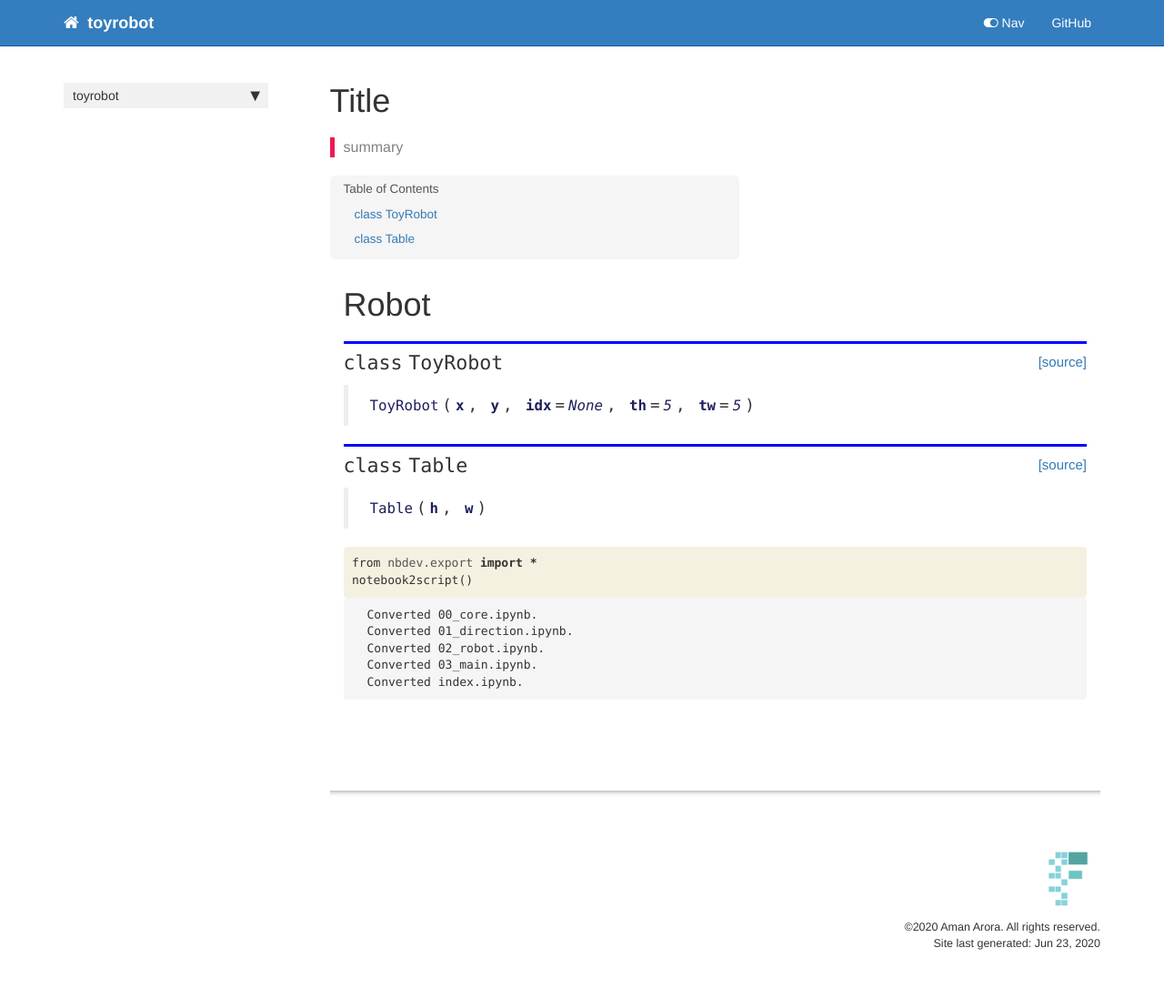
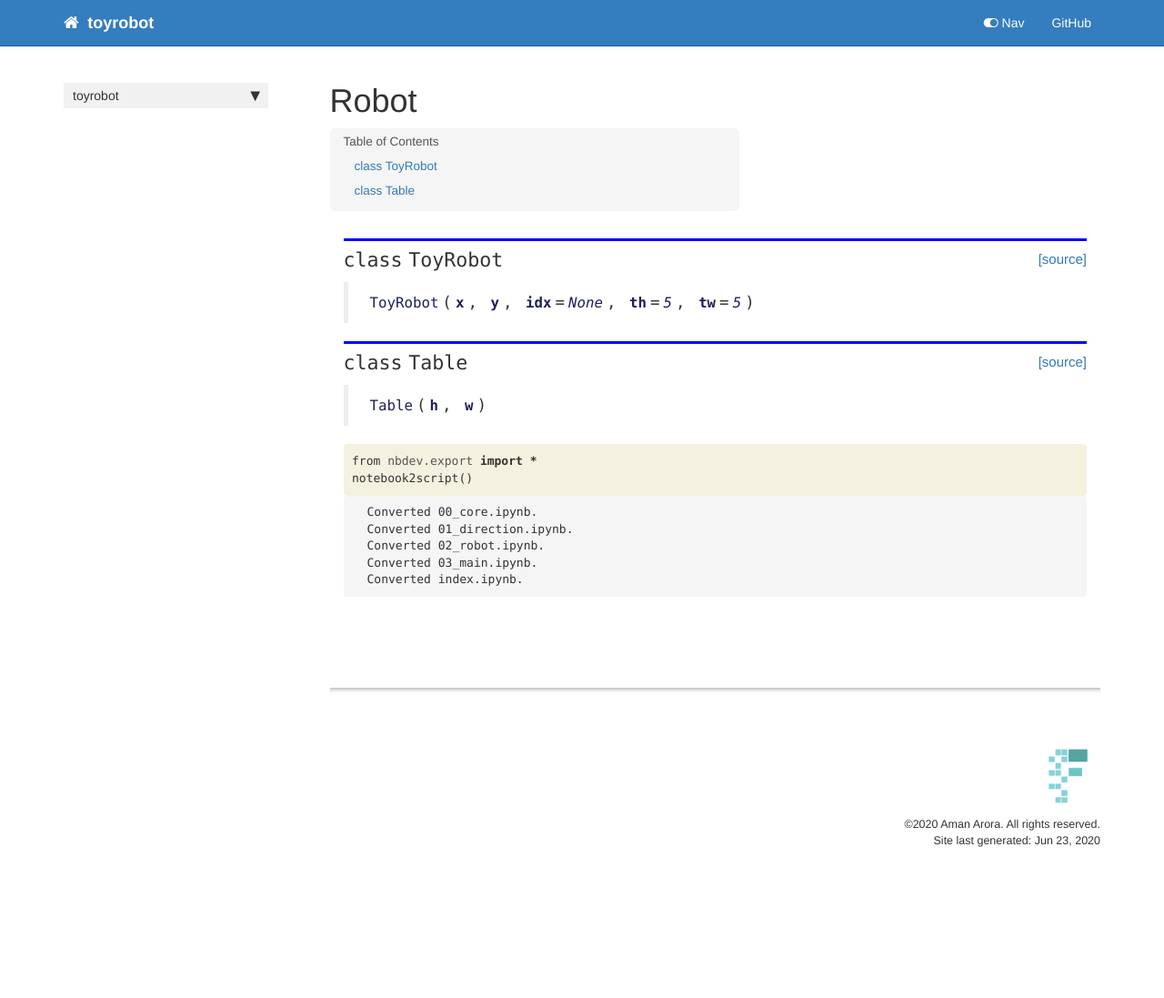
Before and after one commit to amaarora/toyrobot, a Jekyll site: the page built from docs/robot.html, in a window 1280 px wide. Shown: the whole page at 91% size. Built offline with Jekyll 4.4.1, drawn with Linux system fonts in a browser that asks for light colours; nearby versions of some CDN libraries; comment, search, counter and statistics services are not loaded; after the commit the page ends 984 px from its top, so only the background shows below that.

```diff
--- a/docs/_data/sidebars/home_sidebar.yml
+++ b/docs/_data/sidebars/home_sidebar.yml
@@ -16,7 +16,7 @@
       title: 'Direction '
       url: /direction
     - output: web,pdf
-      title: Title
+      title: Robot
       url: /robot
     - output: web,pdf
       title: Main
--- a/docs/index.html
+++ b/docs/index.html
@@ -35,7 +35,7 @@
 </div>
 <div class="cell border-box-sizing text_cell rendered"><div class="inner_cell">
 <div class="text_cell_render border-box-sizing rendered_html">
-<p><code>pip install toyrobot</code></p>
+<p><code>pip install -e .</code></p>
 
 </div>
 </div>
--- a/docs/robot.html
+++ b/docs/robot.html
@@ -1,11 +1,12 @@
 ---
 
-title: Title
+title: Robot
 
 keywords: fastai
 sidebar: home_sidebar
 
-summary: "summary"
+
+
 ---
 <!--
 
@@ -18,23 +19,30 @@
 -->
 
 <div class="container" id="notebook-container">
+
     {% raw %}
 
 <div class="cell border-box-sizing code_cell rendered">
 
 </div>
-<div class="cell border-box-sizing text_cell rendered"><div class="inner_cell">
-<div class="text_cell_render border-box-sizing rendered_html">
-<h1 id="Robot">Robot<a class="anchor-link" href="#Robot">&#182;</a></h1>
-</div>
-</div>
-</div>
+    {% endraw %}
+
+    {% raw %}
+
 <div class="cell border-box-sizing code_cell rendered">
 
 </div>
+    {% endraw %}
+
+    {% raw %}
+
 <div class="cell border-box-sizing code_cell rendered">
 
 </div>
+    {% endraw %}
+
+    {% raw %}
+
 <div class="cell border-box-sizing code_cell rendered">
 
 <div class="output_wrapper">
@@ -55,9 +63,17 @@
 </div>
 
 </div>
+    {% endraw %}
+
+    {% raw %}
+
 <div class="cell border-box-sizing code_cell rendered">
 
 </div>
+    {% endraw %}
+
+    {% raw %}
+
 <div class="cell border-box-sizing code_cell rendered">
 
 <div class="output_wrapper">
@@ -78,6 +94,10 @@
 </div>
 
 </div>
+    {% endraw %}
+
+    {% raw %}
+
 <div class="cell border-box-sizing code_cell rendered">
 <div class="input">
 
@@ -111,4 +131,5 @@
 
 </div>
     {% endraw %}
+
 </div>
--- a/docs/sidebar.json
+++ b/docs/sidebar.json
@@ -3,7 +3,7 @@
     "Overview": "/",
     "module name here": "/core",
     "Direction ": "/direction",
-    "Title": "/robot",
+    "Robot": "/robot",
     "Main": "/main"
   }
 }
--- a/toyrobot/main.py
+++ b/toyrobot/main.py
@@ -34,6 +34,3 @@
             exec(cmd)
 
     robot.report()
-
-if name == '__main__':
-    main()
```
Also changed, not shown: docs/main.html (+0 -21 lines), README.md, 3 other files.
